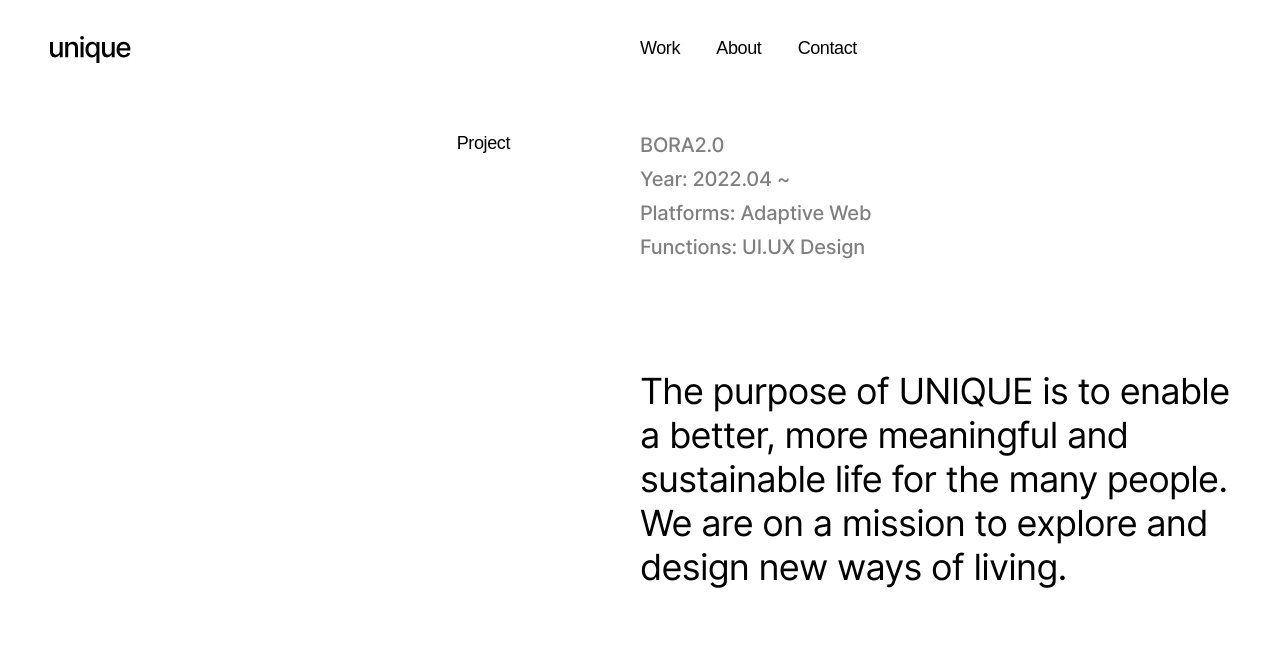
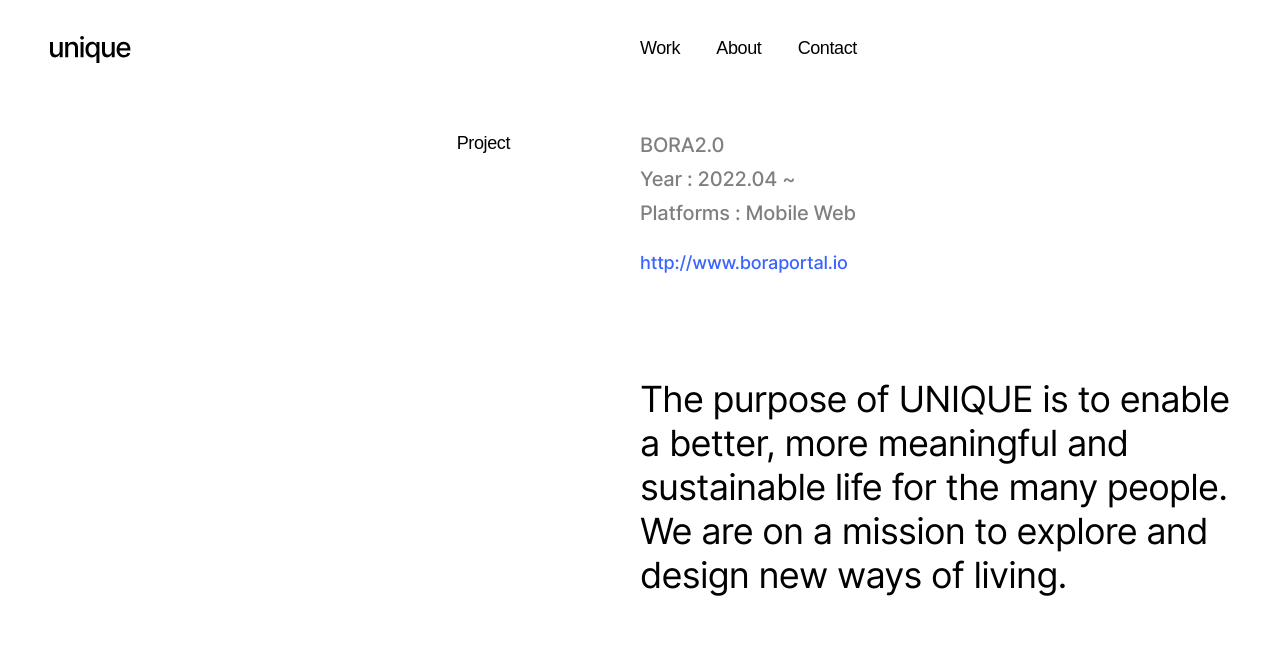
Before and after one commit to Ewonyyy/ewon, a plain HTML site: page p_bora.html in a window 1280 px wide. Shown: the top 667 px of the page. Drawn offline with nearby package versions, Linux system fonts and the light colour scheme; a script that the page names is missing.

Commit message:
Update p_bora.html

```diff
--- a/p_bora.html
+++ b/p_bora.html
@@ -63,9 +63,9 @@
       </div>
       <div class="project-detail-right w-col w-col-6">
         <div class="project-info">BORA2.0</div>
-        <div class="project-info">year: 2022.04 ~</div>
-        <div class="project-info">Platforms: Adaptive web</div>
-        <div class="project-info">Functions: UI.UX Design</div>
+        <div class="project-info">year : 2022.04 ~ </div>
+        <div class="project-info">Platforms : Mobile web</div>
+        <div class="project-info"></div><a href="http://www.boraportal.io">http://www.boraportal.io</a>
       </div>
     </div>
     <div class="project-info-block w-row">
```
